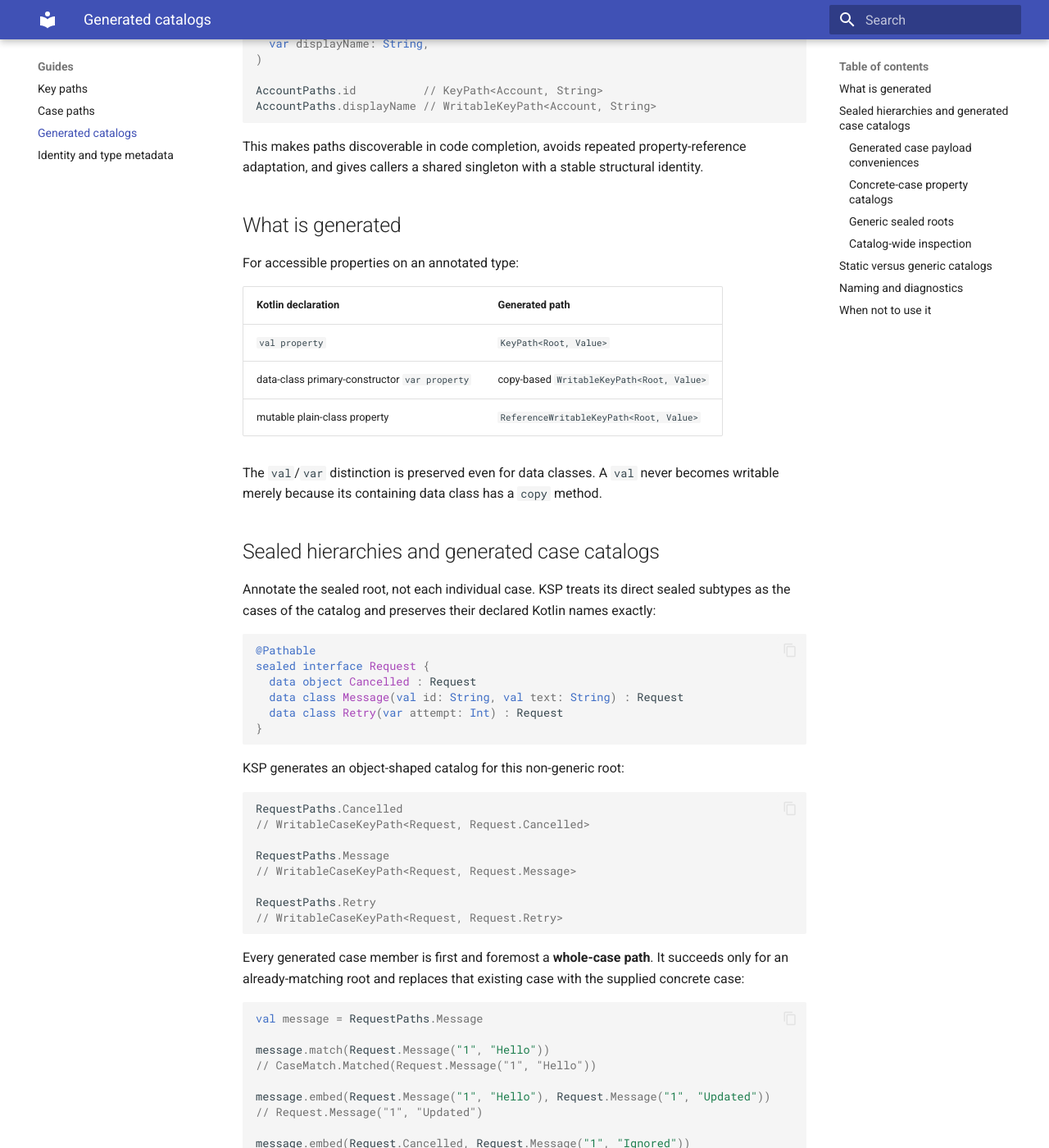
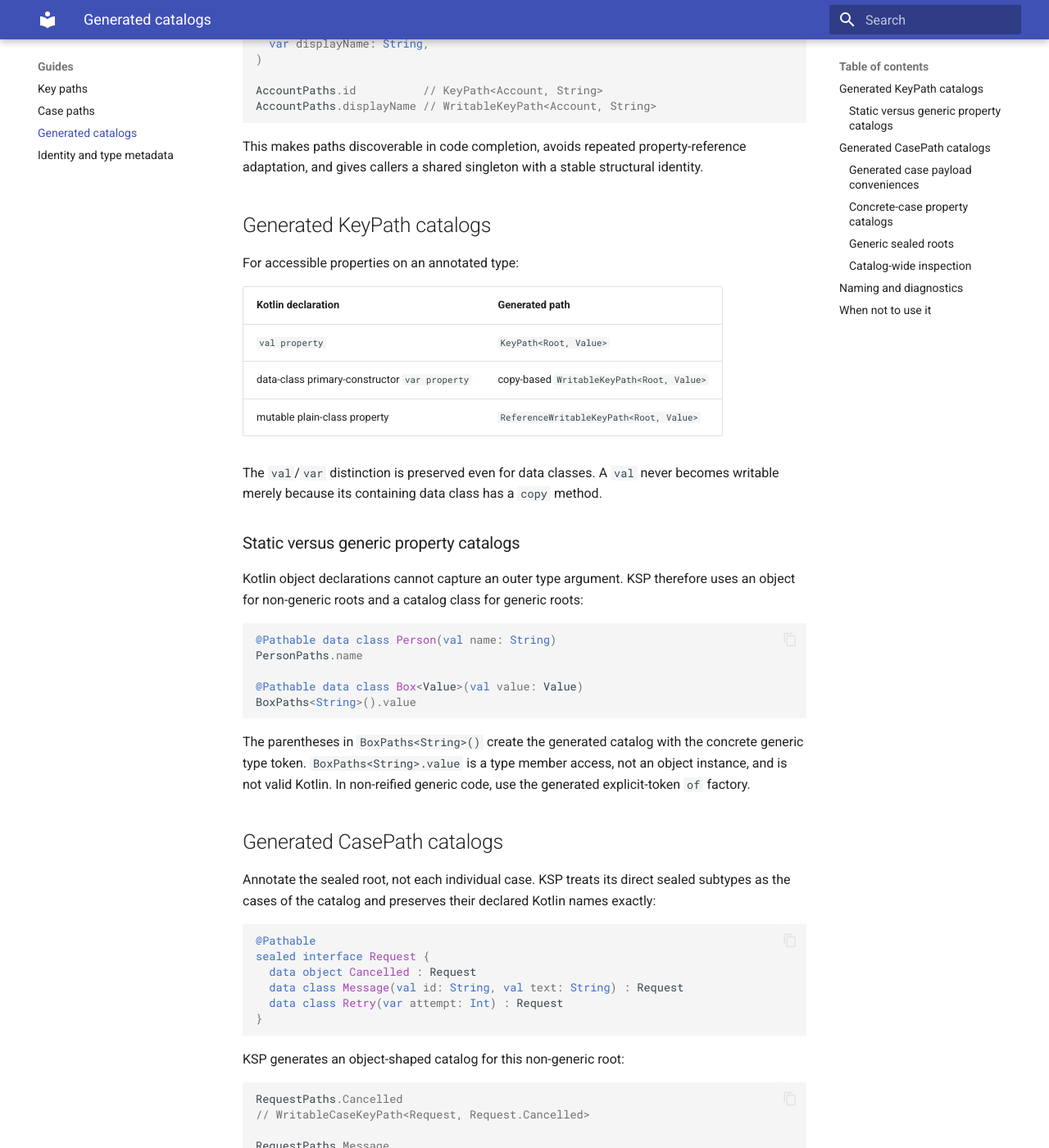
Before and after one commit to Brennanium/KPaths, an MkDocs documentation site: the page built from docs/generation.md, in a window 1280 px wide and 1400 px high, scrolled down 344 px. Shown: the whole window at 82% size. Built offline with MkDocs 1.6.1 and Material for MkDocs 9.7.7, drawn with Linux system fonts in a browser that asks for light colours; some of the changed text lies outside the part shown.

Commit message:
Organize generated catalog documentation by path kind

````diff
--- a/docs/case-paths.md
+++ b/docs/case-paths.md
@@ -119,6 +119,6 @@ RequestPaths.Search
 ```
 
 KSP also provides direct payload conveniences for cases with one to three primary-constructor
-properties, but these are optional shortcuts. The [generated sealed-catalog guide](generation.md#sealed-hierarchies-and-generated-case-catalogs)
+properties, but these are optional shortcuts. The [generated sealed-catalog guide](generation.md#generated-casepath-catalogs)
 shows their exact shape, value semantics, generic-root form, and the distinction from
 `RequestPaths.SearchPaths` concrete-case property paths.
--- a/docs/generation.md
+++ b/docs/generation.md
@@ -18,7 +18,7 @@ AccountPaths.displayName // WritableKeyPath<Account, String>
 This makes paths discoverable in code completion, avoids repeated property-reference adaptation,
 and gives callers a shared singleton with a stable structural identity.
 
-## What is generated
+## Generated KeyPath catalogs
 
 For accessible properties on an annotated type:
 
@@ -31,7 +31,24 @@ For accessible properties on an annotated type:
 The `val`/`var` distinction is preserved even for data classes. A `val` never becomes writable
 merely because its containing data class has a `copy` method.
 
-## Sealed hierarchies and generated case catalogs
+### Static versus generic property catalogs
+
+Kotlin object declarations cannot capture an outer type argument. KSP therefore uses an object
+for non-generic roots and a catalog class for generic roots:
+
+```kotlin
+@Pathable data class Person(val name: String)
+PersonPaths.name
+
+@Pathable data class Box<Value>(val value: Value)
+BoxPaths<String>().value
+```
+
+The parentheses in `BoxPaths<String>()` create the generated catalog with the concrete generic
+type token. `BoxPaths<String>.value` is a type member access, not an object instance, and is not
+valid Kotlin. In non-reified generic code, use the generated explicit-token `of` factory.
+
+## Generated CasePath catalogs
 
 Annotate the sealed root, not each individual case. KSP treats its direct sealed subtypes as the
 cases of the catalog and preserves their declared Kotlin names exactly:
@@ -179,23 +196,6 @@ val everyCase: List<PartialCaseKeyPath<Request>> = RequestPaths.allCasePaths
 `PartialCaseKeyPath` is intentionally type-erased; use a named case member when the focused case
 type matters.
 
-## Static versus generic catalogs
-
-Kotlin object declarations cannot capture an outer type argument. KSP therefore uses an object
-for non-generic roots and a catalog class for generic roots:
-
-```kotlin
-@Pathable data class Person(val name: String)
-PersonPaths.name
-
-@Pathable data class Box<Value>(val value: Value)
-BoxPaths<String>().value
-```
-
-The parentheses in `BoxPaths<String>()` create the generated catalog with the concrete generic
-type token. `BoxPaths<String>.value` is a type member access, not an object instance, and is not
-valid Kotlin. In non-reified generic code, use the generated explicit-token `of` factory.
-
 ## Naming and diagnostics
 
 The default catalog name is `TypeNamePaths`. Give the annotation a string argument to choose a
````
